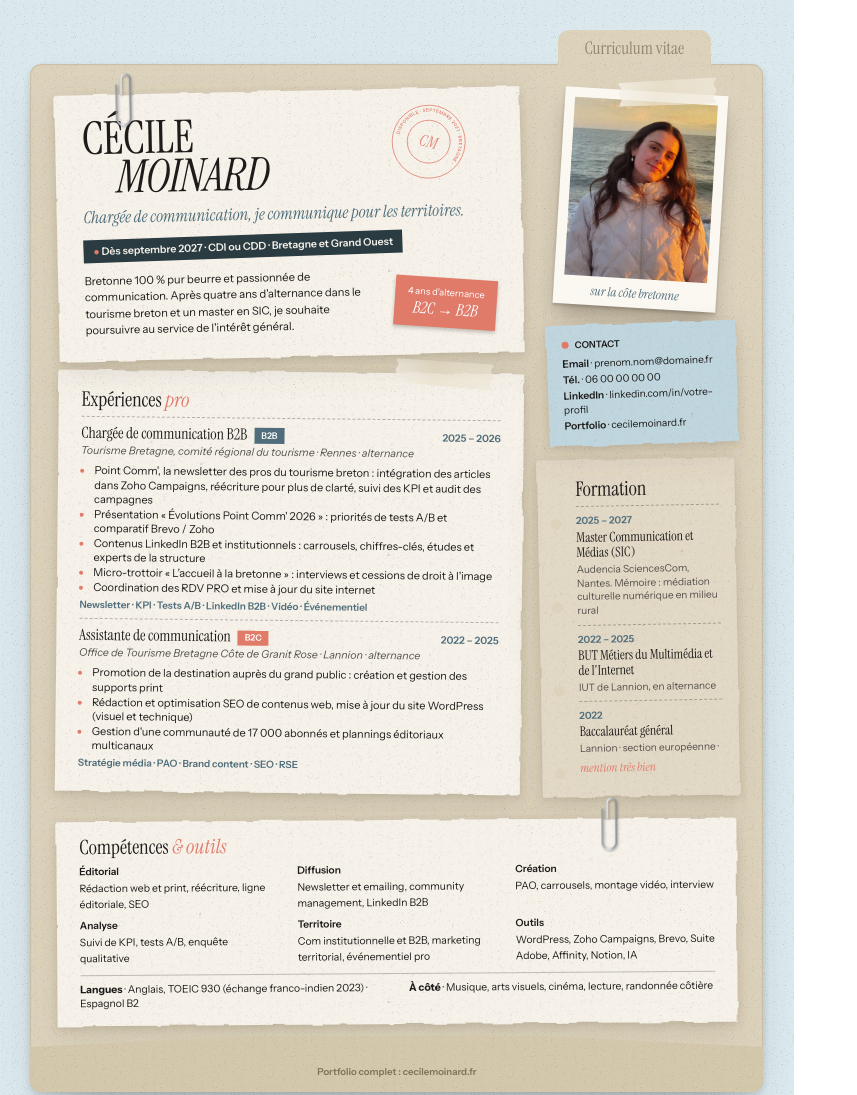
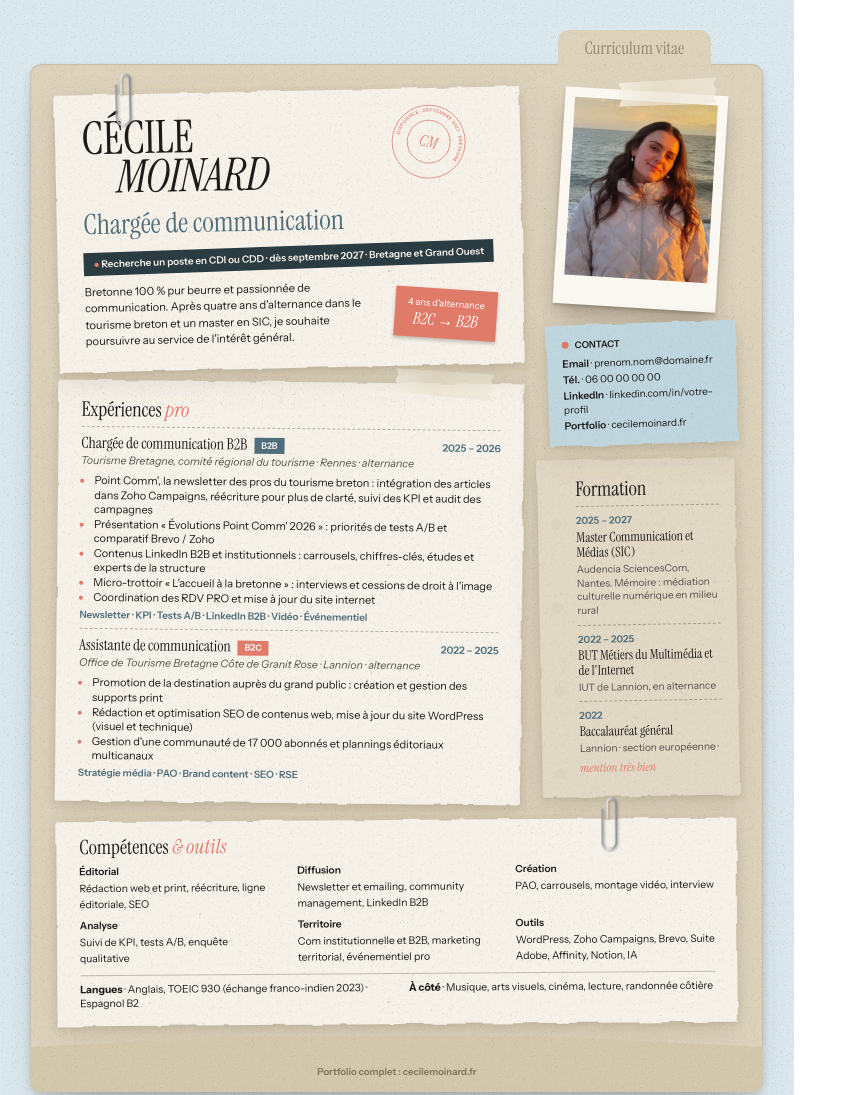
Before and after one commit to Cecile-mnrd/portfolio, a plain HTML site: page cv/cv-creatif.html in a window 1280 px wide. Shown: the top 1095 px of the page, without its empty margins (0-857 px from the left). Drawn offline with Linux system fonts and the light colour scheme.

Commit message:
Poste recherché mis en avant (site et CV), suppression de l'accroche et de la légende photo
Co-Authored-By: Claude Opus 5.5 <noreply@anthropic.com>
Claude-Session: https://claude.ai/code/session_01GLTHKFgKeXwWvvFJwYZPiH

```diff
--- a/css/style.css
+++ b/css/style.css
@@ -1617,3 +1617,6 @@ body { background: linear-gradient(180deg, var(--alice) 0%, #e6eef0 30%, var(--b
 /* V29 — nom de famille en italique */
 .hero__name em { font-style: italic; font-weight: 400; }
 .hero__hook { margin-top: 1.4rem; }
+
+/* V30 — le poste recherché bien visible */
+.hero__job { font: 400 clamp(1.8rem, 3.6vw, 3rem)/1.05 var(--serif) !important; font-style: normal !important; color: var(--slate); margin-top: 1.2rem !important; }
--- a/cv/cv-creatif.html
+++ b/cv/cv-creatif.html
@@ -156,6 +156,8 @@ p { margin: 0; }
 .sticker { position: absolute; right: 7mm; bottom: 7mm; width: 27mm; padding: 2.4mm 2mm; text-align: center; background: var(--coral); color: #fff; font-size: 7pt; line-height: 1.25; transform: rotate(5deg); box-shadow: 0 .6mm 1mm rgba(40,30,20,.25); }
 .sticker b { display: block; font: italic 400 12pt/1.1 var(--serif); margin-top: .6mm; }
 .name .bio { padding-right: 31mm; }
+.job-title { font: 400 21pt/1 var(--serif) !important; font-style: normal !important; color: var(--slate) !important; margin: 3.5mm 0 3mm !important; }
+.dispo { font-size: 7.4pt; }
 </style>
 </head>
 <body>
@@ -176,9 +178,9 @@ p { margin: 0; }
   <section class="sheet name">
     <svg class="clip" style="left:16mm;top:-7mm"><use href="#clip"/></svg>
     <h1>Cécile <em>Moinard</em></h1>
-    <p class="hook">Chargée de communication, je communique pour les territoires.</p>
+    <p class="hook job-title">Chargée de communication</p>
     <span class="sticker">4 ans d'alternance<br><b>B2C → B2B</b></span>
-    <p class="dispo">Dès septembre 2027 · CDI ou CDD · Bretagne et Grand Ouest</p>
+    <p class="dispo">Recherche un poste en CDI ou CDD · dès septembre 2027 · Bretagne et Grand Ouest</p>
     <p class="bio">Bretonne 100&nbsp;% pur beurre et passionnée de communication. Après quatre ans d'alternance dans le tourisme breton et un master en SIC, je souhaite poursuivre au service de l'intérêt général.</p>
   </section>
 
@@ -216,7 +218,6 @@ p { margin: 0; }
   <figure class="photo">
     <span class="tape" style="left:14mm;top:-3.5mm;transform:rotate(-6deg)"></span>
     <img src="../assets/portrait.jpg" alt="Portrait de Cécile Moinard">
-    <figcaption>sur la côte bretonne</figcaption>
   </figure>
   <!-- 3. contact -->
   <section class="sheet sheet--blue contact">
```
Also changed, not shown: cv/cv.html (+3 -3 lines), index.html (+2 -2 lines), cv/apercu-cv.png, 3 other files.
